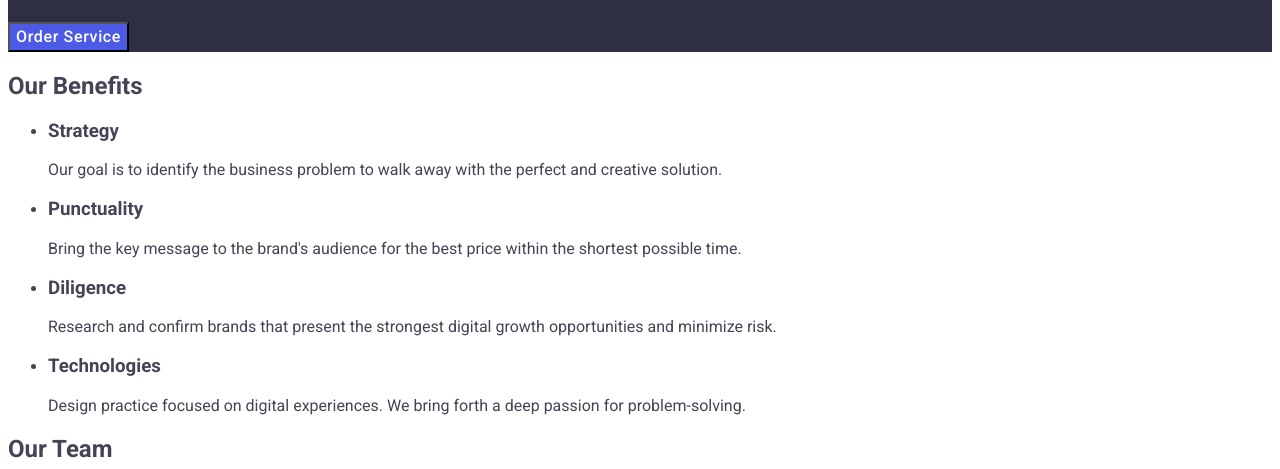
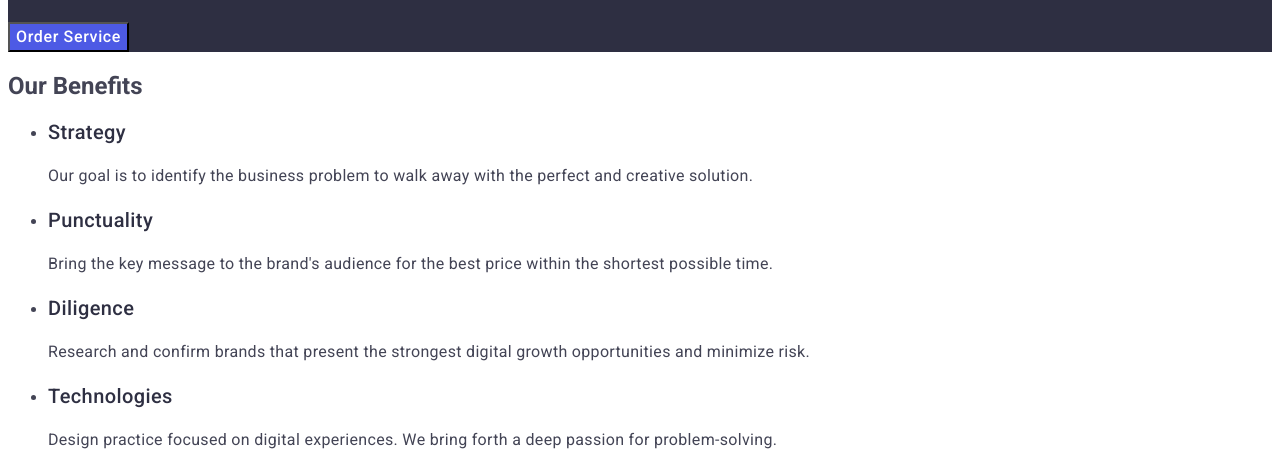
Before and after one commit to dimondesh/goit-markup-hw-06, a plain HTML site: page index.html in a window 1280 px wide. Shown: the part 312-781 px from the top of the page. Drawn offline with Linux system fonts and the light colour scheme.

Commit message:
second section css completed

```diff
--- a/css/styles.css
+++ b/css/styles.css
@@ -70,3 +70,16 @@ body {
 .hero-button:focus {
   background-color: #404bbf;
 }
+
+.benefits-title {
+  font-weight: 500;
+  font-size: 20px;
+  line-height: 1.2;
+  letter-spacing: 0.02em;
+  color: #2e2f42;
+}
+
+.benefits-text {
+  line-height: 1.5;
+  letter-spacing: 0.02em;
+}
--- a/index.html
+++ b/index.html
@@ -55,33 +55,34 @@
         <button class="hero-button" type="button">Order Service</button>
       </section>
 
+      <!-- First section сделана -->
       <section>
         <h2>Our Benefits</h2>
         <ul>
           <li>
-            <h3>Strategy</h3>
-            <p>
+            <h3 class="benefits-title">Strategy</h3>
+            <p class="benefits-text">
               Our goal is to identify the business problem to walk away with the
               perfect and creative solution.
             </p>
           </li>
           <li>
-            <h3>Punctuality</h3>
-            <p>
+            <h3 class="benefits-title">Punctuality</h3>
+            <p class="benefits-text">
               Bring the key message to the brand's audience for the best price
               within the shortest possible time.
             </p>
           </li>
           <li>
-            <h3>Diligence</h3>
-            <p>
+            <h3 class="benefits-title">Diligence</h3>
+            <p class="benefits-text">
               Research and confirm brands that present the strongest digital
               growth opportunities and minimize risk.
             </p>
           </li>
           <li>
-            <h3>Technologies</h3>
-            <p>
+            <h3 class="benefits-title">Technologies</h3>
+            <p class="benefits-text">
               Design practice focused on digital experiences. We bring forth a
               deep passion for problem-solving.
             </p>
```
